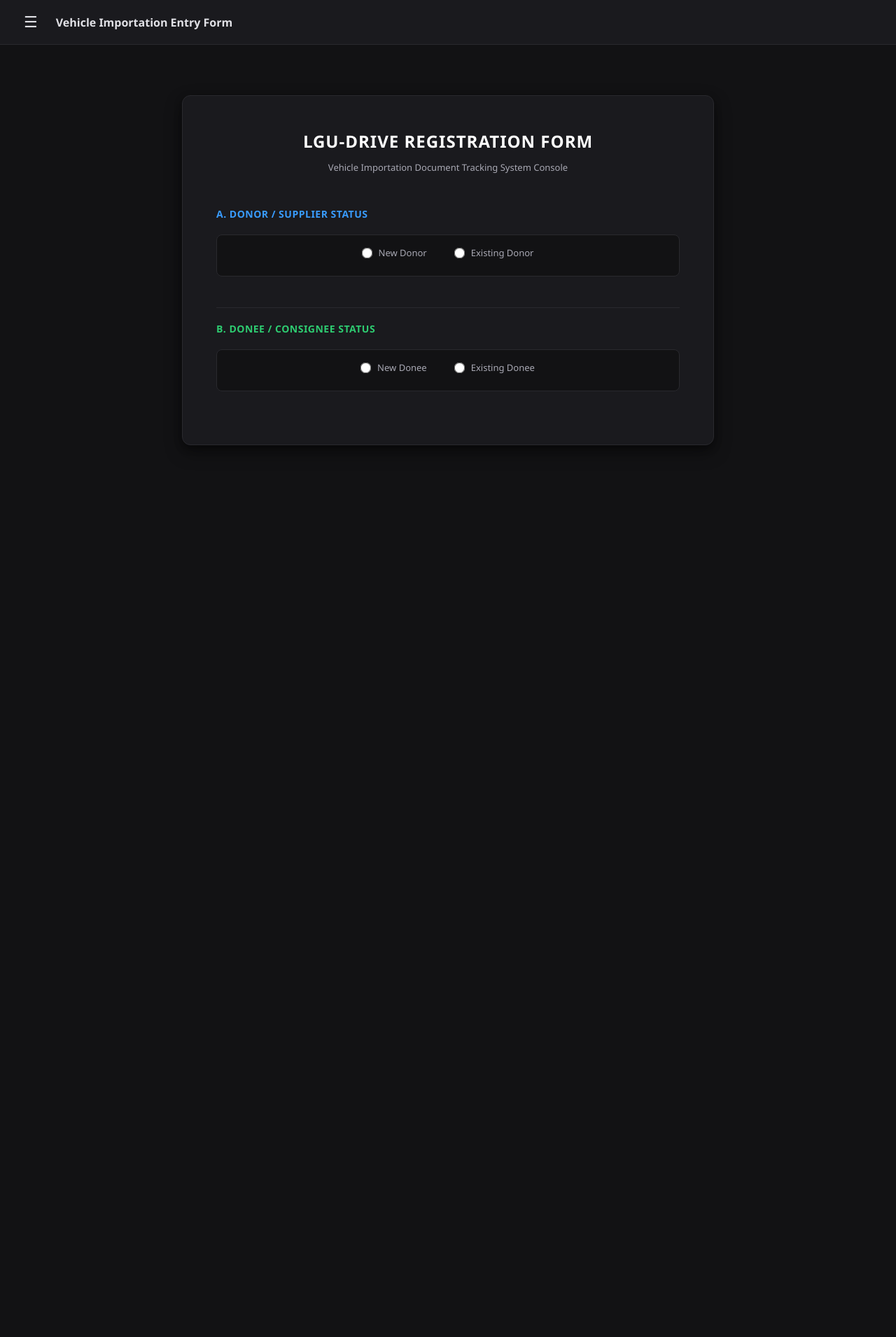
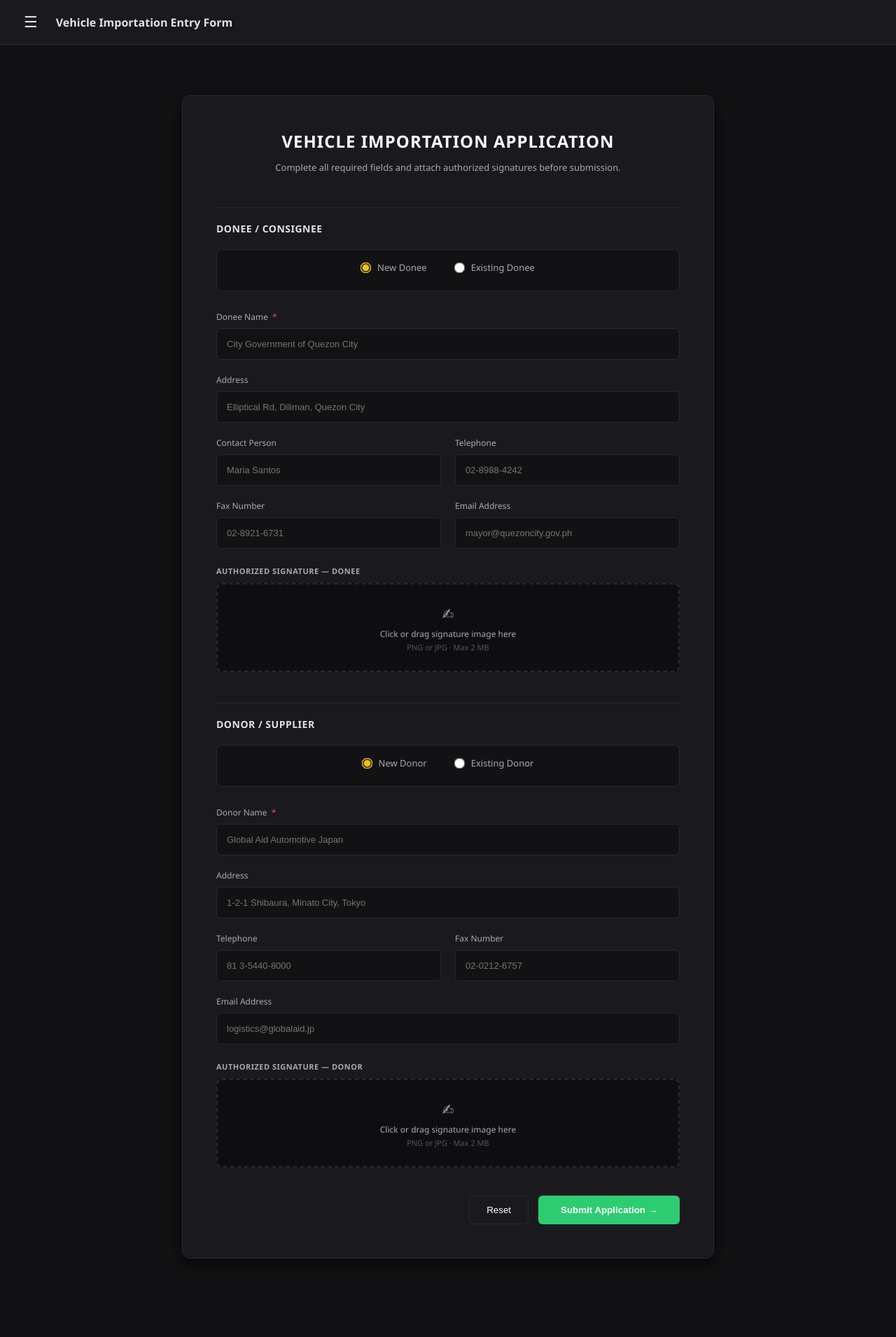
Before and after one commit to arrozcaIdo/CS25_LGU-Drive-DB, a Flask app: page / in a window 1280 px wide. Shown: the whole page at 70% size. Before the commit the page ends 636 px from the top, so only its background shows below. Run offline with Flask 3, Linux system fonts and the light colour scheme; data comes from the database, SQL or seed files in the repository; data that the repository does not hold is empty; some libraries are stand-ins or nearby versions.

Commit message:
added signature fields

```diff
--- a/templates/register_vehicle.html
+++ b/templates/register_vehicle.html
@@ -1,11 +1,11 @@
 {% extends 'base.html' %}
-{% block title %}Application Intake — LGU-DRIVE{% endblock %}
+{% block title %}New Application — LGU-DRIVE{% endblock %}
 {% block page_title %}Vehicle Importation Entry Form{% endblock %}
 
 {% block extra_js %}
 <script>
-  const donorsDictionary = {{ donors | tojson | safe }};
-  const doneesDictionary = {{ donees | tojson | safe }};
+  const donorsDictionary = {{ donors | tojson }};
+  const doneesDictionary = {{ donees | tojson }};
 </script>
 {% endblock %}
 
@@ -13,138 +13,200 @@
 <div class="form-wrapper">
   <div class="master-registration-card">
 
-    <h2 class="form-main-title">LGU-DRIVE REGISTRATION FORM</h2>
-    <p class="form-main-subtitle">Vehicle Importation Document Tracking System Console</p>
+    <h2 class="form-main-title">VEHICLE IMPORTATION APPLICATION</h2>
+    <p class="form-main-subtitle">Complete all required fields and attach authorized signatures before submission.</p>
 
-    <form action="{{ url_for('submit_vehicle') }}" method="POST" id="registerForm">
+    <form id="registerForm" method="POST" action="{{ url_for('submit_vehicle') }}" enctype="multipart/form-data">
 
-      <!-- A. DONOR -->
-      <div class="section-title" style="color: var(--accent-blue);">A. Donor / Supplier Status</div>
+      <!-- ═══════════════════════════════════
+           DONEE SECTION  (original, untouched)
+      ═══════════════════════════════════ -->
+      <div class="section-divider">
+        <div class="section-title">Donee / Consignee</div>
+      </div>
+
       <div class="radio-pill-box">
         <label class="radio-label">
-          <input type="radio" name="DonorStatus" value="new" id="donorToggleNew" class="radio-circle">
+          <input type="radio" class="radio-circle" name="DoneeStatus" value="new" id="doneeToggleNew" checked>
+          New Donee
+        </label>
+        <label class="radio-label">
+          <input type="radio" class="radio-circle" name="DoneeStatus" value="existing" id="doneeToggleExisting">
+          Existing Donee
+        </label>
+      </div>
+
+      <div id="doneeDropdownContainer" style="display:none; margin-bottom:20px;">
+        <label class="dropdown-label">Select Existing Donee</label>
+        <select id="doneeSelect">
+          <option value="">— Select a donee —</option>
+          {% for d in donees %}
+          <option value="{{ d.id }}">{{ d.name }}</option>
+          {% endfor %}
+        </select>
+        <input type="hidden" name="ExistingDoneeID" id="hiddenDoneeID">
+      </div>
+
+      <div class="form-grid" id="doneeFieldsGrid">
+        <div class="full-width">
+          <label>Donee Name <span class="required-star">*</span></label>
+          <input type="text" name="DoneeName" id="donee_name" placeholder="City Government of Quezon City" required>
+        </div>
+        <div class="full-width">
+          <label>Address</label>
+          <input type="text" name="DoneeAddress" id="donee_addr" placeholder="Elliptical Rd, Diliman, Quezon City">
+        </div>
+        <div>
+          <label>Contact Person</label>
+          <input type="text" name="ContactPerson" id="donee_cont" placeholder="Maria Santos">
+        </div>
+        <div>
+          <label>Telephone</label>
+          <input type="text" name="DoneeTelNo" id="donee_tel" placeholder="02-8988-4242">
+        </div>
+        <div>
+          <label>Fax Number</label>
+          <input type="text" name="DoneeFaxNo" id="donee_fax" placeholder="02-8921-6731">
+        </div>
+        <div>
+          <label>Email Address</label>
+          <input type="email" name="DoneeEmail" id="donee_email" placeholder="mayor@quezoncity.gov.ph">
+        </div>
+      </div>
+
+      <!-- ═══════════════════════════════════
+           ADDED: Donee Authorized Signature
+           (placed right after donee fields)
+      ═══════════════════════════════════ -->
+      <div class="sig-block">
+        <div class="sig-block-label">Authorized Signature — Donee</div>
+        <div class="sig-zone" id="doneeSigZone">
+          <div class="sig-zone-icon">✍</div>
+          <div class="sig-zone-text">Click or drag signature image here</div>
+          <div class="sig-zone-sub">PNG or JPG · Max 2 MB</div>
+          <input type="file" id="doneeSigFile" name="DoneeSignature" accept="image/png,image/jpeg">
+        </div>
+        <div class="sig-preview" id="doneeSigPreview">
+          <img id="doneeSigImg" src="" alt="Donee signature preview">
+          <div class="sig-preview-info">
+            <div class="sig-preview-name" id="doneeSigName"></div>
+            <div class="sig-preview-size" id="doneeSigSize"></div>
+          </div>
+          <button type="button" class="sig-remove-btn" id="doneeSigRemove">✕ Remove</button>
+        </div>
+        <div class="sig-status" id="doneeSigStatus"></div>
+      </div>
+      <!-- ═══ END Donee Signature ═══════════ -->
+
+      <!-- ═══════════════════════════════════
+           DONOR SECTION  (original, untouched)
+      ═══════════════════════════════════ -->
+      <div class="section-divider">
+        <div class="section-title">Donor / Supplier</div>
+      </div>
+
+      <div class="radio-pill-box">
+        <label class="radio-label">
+          <input type="radio" class="radio-circle" name="DonorStatus" value="new" id="donorToggleNew" checked>
           New Donor
         </label>
         <label class="radio-label">
-          <input type="radio" name="DonorStatus" value="existing" id="donorToggleExisting" class="radio-circle">
+          <input type="radio" class="radio-circle" name="DonorStatus" value="existing" id="donorToggleExisting">
           Existing Donor
         </label>
       </div>
 
-      <div id="donorDropdownContainer" style="display:none; margin-bottom:28px;">
-        <label class="dropdown-label">Choose Existing Donor</label>
+      <div id="donorDropdownContainer" style="display:none; margin-bottom:20px;">
+        <label class="dropdown-label">Select Existing Donor</label>
         <select id="donorSelect">
-          <option value="">-- Select Donor --</option>
+          <option value="">— Select a donor —</option>
           {% for d in donors %}
-            <option value="{{ d.id }}">{{ d.name }}</option>
+          <option value="{{ d.id }}">{{ d.name }}</option>
           {% endfor %}
         </select>
         <input type="hidden" name="ExistingDonorID" id="hiddenDonorID">
       </div>
 
-      <div class="form-grid" id="donorFieldsGrid" style="display:none; margin-bottom:28px;">
+      <div class="form-grid" id="donorFieldsGrid">
         <div class="full-width">
-          <label>Name of Donor / Supplier <span class="required-star">*</span></label>
-          <input type="text" name="DonorName" id="donor_name" placeholder="Seoul Charity Foundation">
+          <label>Donor Name <span class="required-star">*</span></label>
+          <input type="text" name="DonorName" id="donor_name" placeholder="Global Aid Automotive Japan" required>
         </div>
         <div class="full-width">
-          <label>Complete Address <span class="required-star">*</span></label>
-          <input type="text" name="DonorAddress" id="donor_addr" placeholder="12 Sejong-daero, Jung-gu, Seoul">
+          <label>Address</label>
+          <input type="text" name="DonorAddress" id="donor_addr" placeholder="1-2-1 Shibaura, Minato City, Tokyo">
         </div>
         <div>
           <label>Telephone</label>
-          <input type="text" name="DonorTelNo" id="donor_tel" placeholder="Optional">
+          <input type="text" name="DonorTelNo" id="donor_tel" placeholder="81 3-5440-8000">
         </div>
         <div>
-          <label>Fax</label>
-          <input type="text" name="DonorFaxNo" id="donor_fax" placeholder="Optional">
+          <label>Fax Number</label>
+          <input type="text" name="DonorFaxNo" id="donor_fax" placeholder="02-0212-6757">
         </div>
         <div class="full-width">
-          <label>Email</label>
-          <input type="email" name="DonorEmail" id="donor_email" placeholder="Optional">
+          <label>Email Address</label>
+          <input type="email" name="DonorEmail" id="donor_email" placeholder="logistics@globalaid.jp">
         </div>
       </div>
 
-      <!-- B. DONEE -->
-      <div class="section-divider"></div>
-      <div class="section-title" style="color: var(--accent-green);">B. Donee / Consignee Status</div>
-      <div class="radio-pill-box">
-        <label class="radio-label">
-          <input type="radio" name="DoneeStatus" value="new" id="doneeToggleNew" class="radio-circle">
-          New Donee
-        </label>
-        <label class="radio-label">
-          <input type="radio" name="DoneeStatus" value="existing" id="doneeToggleExisting" class="radio-circle">
-          Existing Donee
-        </label>
+      <!-- ═══════════════════════════════════
+           ADDED: Donor Authorized Signature
+           (placed right after donor fields)
+      ═══════════════════════════════════ -->
+      <div class="sig-block">
+        <div class="sig-block-label">Authorized Signature — Donor</div>
+        <div class="sig-zone" id="donorSigZone">
+          <div class="sig-zone-icon">✍</div>
+          <div class="sig-zone-text">Click or drag signature image here</div>
+          <div class="sig-zone-sub">PNG or JPG · Max 2 MB</div>
+          <input type="file" id="donorSigFile" name="AuthorizedSignature" accept="image/png,image/jpeg">
+        </div>
+        <div class="sig-preview" id="donorSigPreview">
+          <img id="donorSigImg" src="" alt="Donor signature preview">
+          <div class="sig-preview-info">
+            <div class="sig-preview-name" id="donorSigName"></div>
+            <div class="sig-preview-size" id="donorSigSize"></div>
+          </div>
+          <button type="button" class="sig-remove-btn" id="donorSigRemove">✕ Remove</button>
+        </div>
+        <div class="sig-status" id="donorSigStatus"></div>
       </div>
+      <!-- ═══ END Donor Signature ═══════════ -->
 
-      <div id="doneeDropdownContainer" style="display:none; margin-bottom:28px;">
-        <label class="dropdown-label">Choose Existing Donee</label>
-        <select id="doneeSelect">
-          <option value="">-- Select Donee --</option>
-          {% for e in donees %}
-            <option value="{{ e.id }}">{{ e.name }}</option>
-          {% endfor %}
-        </select>
-        <input type="hidden" name="ExistingDoneeID" id="hiddenDoneeID">
-      </div>
+      <!-- ═══════════════════════════════════
+           VEHICLE SECTION  (original, untouched)
+      ═══════════════════════════════════ -->
+      <div id="coreVehicleAssetPanel" style="display:none;">
 
-      <div class="form-grid" id="doneeFieldsGrid" style="display:none; margin-bottom:28px;">
-        <div class="full-width">
-          <label>Name of Donee / Consignee <span class="required-star">*</span></label>
-          <input type="text" name="DoneeName" id="donee_name" placeholder="Province of Laguna">
+        <div class="section-divider">
+          <div class="section-title">Vehicle Asset Classification</div>
         </div>
-        <div class="full-width">
-          <label>Complete Address <span class="required-star">*</span></label>
-          <input type="text" name="DoneeAddress" id="donee_addr" placeholder="Brgy. San Isidro, Laguna">
-        </div>
-        <div class="full-width">
-          <label>Contact Person <span class="required-star">*</span></label>
-          <input type="text" name="ContactPerson" id="donee_cont" placeholder="Mica Reyes">
-        </div>
-        <div>
-          <label>Telephone</label>
-          <input type="text" name="DoneeTelNo" id="donee_tel" placeholder="Optional">
-        </div>
-        <div>
-          <label>Fax</label>
-          <input type="text" name="DoneeFaxNo" id="donee_fax" placeholder="Optional">
-        </div>
-        <div class="full-width">
-          <label>Email</label>
-          <input type="email" name="DoneeEmail" id="donee_email" placeholder="Optional">
-        </div>
-      </div>
 
-      <!-- C. VEHICLES -->
-      <div id="coreVehicleAssetPanel" style="display:none;">
-        <div class="section-divider"></div>
-        <div class="section-title" style="color: var(--accent-yellow);">C. Asset Classification</div>
-
-        <div class="radio-pill-box" style="margin-bottom:32px;">
+        <div class="radio-pill-box" style="justify-content:flex-start; gap:32px;">
           <label class="radio-label">
-            <input type="checkbox" id="checkToggleMotor" class="checkbox-square">
-            Include Motor Vehicles
+            <input type="checkbox" class="checkbox-square" id="checkToggleMotor">
+            Motor / Commercial Vehicle
           </label>
           <label class="radio-label">
-            <input type="checkbox" id="checkTogglePassenger" class="checkbox-square">
-            Include a Passenger Car
+            <input type="checkbox" class="checkbox-square" id="checkTogglePassenger">
+            Passenger Car
           </label>
         </div>
 
-        <!-- Motor Vehicles -->
-        <div id="standardVehiclePanel" style="display:none; margin-bottom:32px;">
-          <div class="panel-label-motor">Motor Vehicles Fleet List</div>
+        <!-- Motor vehicles panel -->
+        <div id="standardVehiclePanel" style="display:none;">
+          <div class="panel-label-motor">⚙ Motor / Commercial Vehicles</div>
           <div id="motorVehicleContainer">
             <div class="vehicle-entry-node">
+              <div class="node-index-label">Vehicle #1</div>
               <div class="form-grid">
                 <div class="full-width">
                   <label>Vehicle Description <span class="required-star">*</span></label>
-                  <input type="text" name="VehicleDescription[]" class="motor-input" placeholder="Ford F-650 / Kenworth T680">
+                  <input type="text" name="VehicleDescription[]" class="motor-input" placeholder="Ford F-650" required>
                 </div>
                 <div>
-                  <label>Tariff Heading Code</label>
+                  <label>Tariff Code</label>
                   <input type="number" name="VehicleTariff[]" class="motor-input" placeholder="8704">
                 </div>
                 <div>
@@ -158,71 +220,75 @@
               </div>
             </div>
           </div>
-          <button type="button" class="action-secondary-btn" id="addVehicleNodeBtn">
-            + Add Another Motor Vehicle
-          </button>
+          <button type="button" class="action-secondary-btn" id="addVehicleNodeBtn">+ Add Another Motor Vehicle</button>
         </div>
 
-        <!-- Passenger Car -->
-        <div id="passengerVehiclePanel" style="display:none;">
+        <!-- Passenger car panel -->
+        <div id="passengerVehiclePanel" style="display:none; margin-top:24px;">
+          <div class="panel-label-passenger">🚗 Passenger Car Details</div>
           <div class="passenger-panel-inner">
-            <div class="panel-label-passenger">Passenger Car Properties</div>
             <div class="form-grid">
-              <div>
-                <label>Make &amp; Model <span class="required-star">*</span></label>
-                <input type="text" name="VehicleDescriptionSingle" id="pass_desc" class="passenger-input" placeholder="Honda Civic">
+              <div class="full-width">
+                <label>Vehicle Description <span class="required-star">*</span></label>
+                <input type="text" name="VehicleDescriptionSingle" class="passenger-input" placeholder="Toyota Corolla">
+              </div>
+              <div class="full-width">
+                <label>VIN (Vehicle Identification Number)</label>
+                <input type="text" name="VIN" class="passenger-input" placeholder="JTDBR32E502345678" maxlength="17" style="font-family:monospace;text-transform:uppercase;">
               </div>
               <div>
-                <label>Year Model <span class="required-star">*</span></label>
+                <label>Year Model</label>
                 <input type="number" name="YearModel" class="passenger-input" placeholder="2022">
               </div>
               <div>
-                <label>Engine Displacement <span class="required-star">*</span></label>
-                <input type="text" name="EngineDisplacement" class="passenger-input" placeholder="1500 cc">
+                <label>Color</label>
+                <input type="text" name="Color" class="passenger-input" placeholder="Black">
               </div>
               <div>
-                <label>Color <span class="required-star">*</span></label>
-                <input type="text" name="Color" class="passenger-input" placeholder="Black">
+                <label>Engine Number</label>
+                <input type="text" name="EngineNumber" class="passenger-input" placeholder="7ABCD987654">
               </div>
-              <div class="full-width">
-                <label>Vehicle Identification Number (VIN) <span class="required-star">*</span></label>
-                <input type="text" name="VIN" class="passenger-input" maxlength="17" placeholder="17-character VIN">
+              <div>
+                <label>Engine Displacement</label>
+                <input type="text" name="EngineDisplacement" class="passenger-input" placeholder="1800 cc">
+              </div>
+              <div>
+                <label>Fuel Type</label>
+                <select name="FuelType" class="passenger-input">
+                  <option value="G">Gasoline (G)</option>
+                  <option value="D">Diesel (D)</option>
+                  <option value="E">Electric (E)</option>
+                  <option value="H">Hybrid (H)</option>
+                </select>
+              </div>
+              <div>
+                <label>Vehicle Weight (kg)</label>
+                <input type="number" name="VehicleWeight" class="passenger-input" placeholder="1300">
               </div>
               <div>
                 <label>Registration Date</label>
-                <input type="date" name="RegistrationDate">
-              </div>
-              <div>
-                <label>Engine Number <span class="required-star">*</span></label>
-                <input type="text" name="EngineNumber" class="passenger-input" placeholder="6ASDF334455">
-              </div>
-              <div>
-                <label>Fuel Type <span class="required-star">*</span></label>
-                <select name="FuelType" class="passenger-input">
-                  <option value="G">Gasoline</option>
-                  <option value="D">Diesel</option>
-                  <option value="E">Electric</option>
-                </select>
-              </div>
-              <div>
-                <label>Gross Vehicle Weight (kg)</label>
-                <input type="number" name="VehicleWeight" placeholder="1300">
+                <input type="date" name="RegistrationDate" class="passenger-input">
               </div>
               <div>
                 <label>Country of Origin</label>
                 <input type="text" name="OriginSingle" class="passenger-input" placeholder="Japan">
               </div>
-              <input type="hidden" name="VehicleTariffSingle" value="8703">
+              <div>
+                <label>Tariff Code</label>
+                <input type="number" name="VehicleTariffSingle" class="passenger-input" placeholder="8703">
+              </div>
             </div>
           </div>
         </div>
 
-        <div class="form-actions">
-          <button type="reset"  class="btn-reset">Clear Form</button>
-          <button type="submit" class="btn-submit">Save Application</button>
-        </div>
+      </div>
+      <!-- ═══ END vehicle section ═══════════ -->
 
-      </div><!-- /coreVehicleAssetPanel -->
+      <div class="form-actions">
+        <button type="reset" class="btn-reset">Reset</button>
+        <button type="submit" class="btn-submit">Submit Application →</button>
+      </div>
+
     </form>
   </div>
 </div>
```
